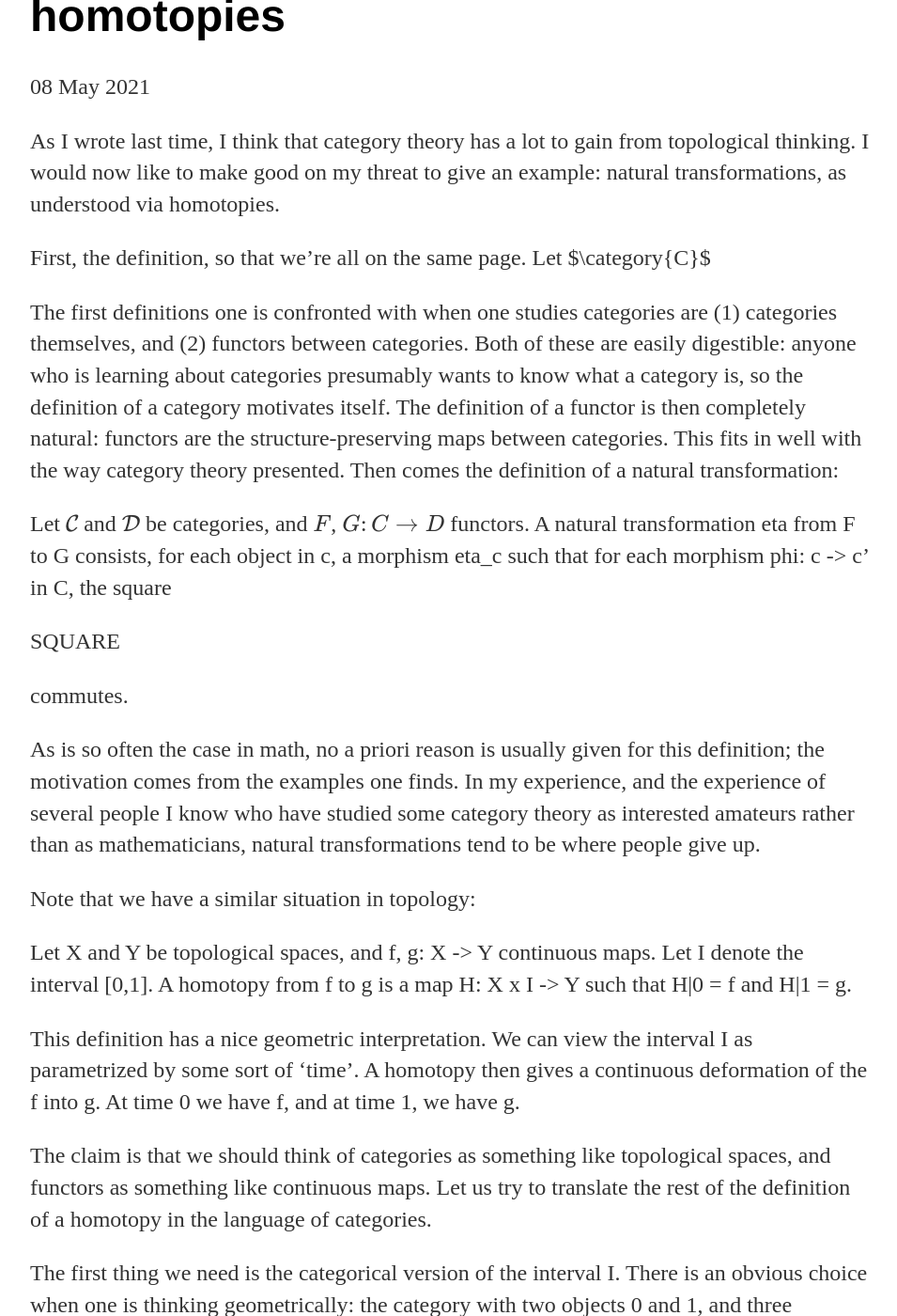
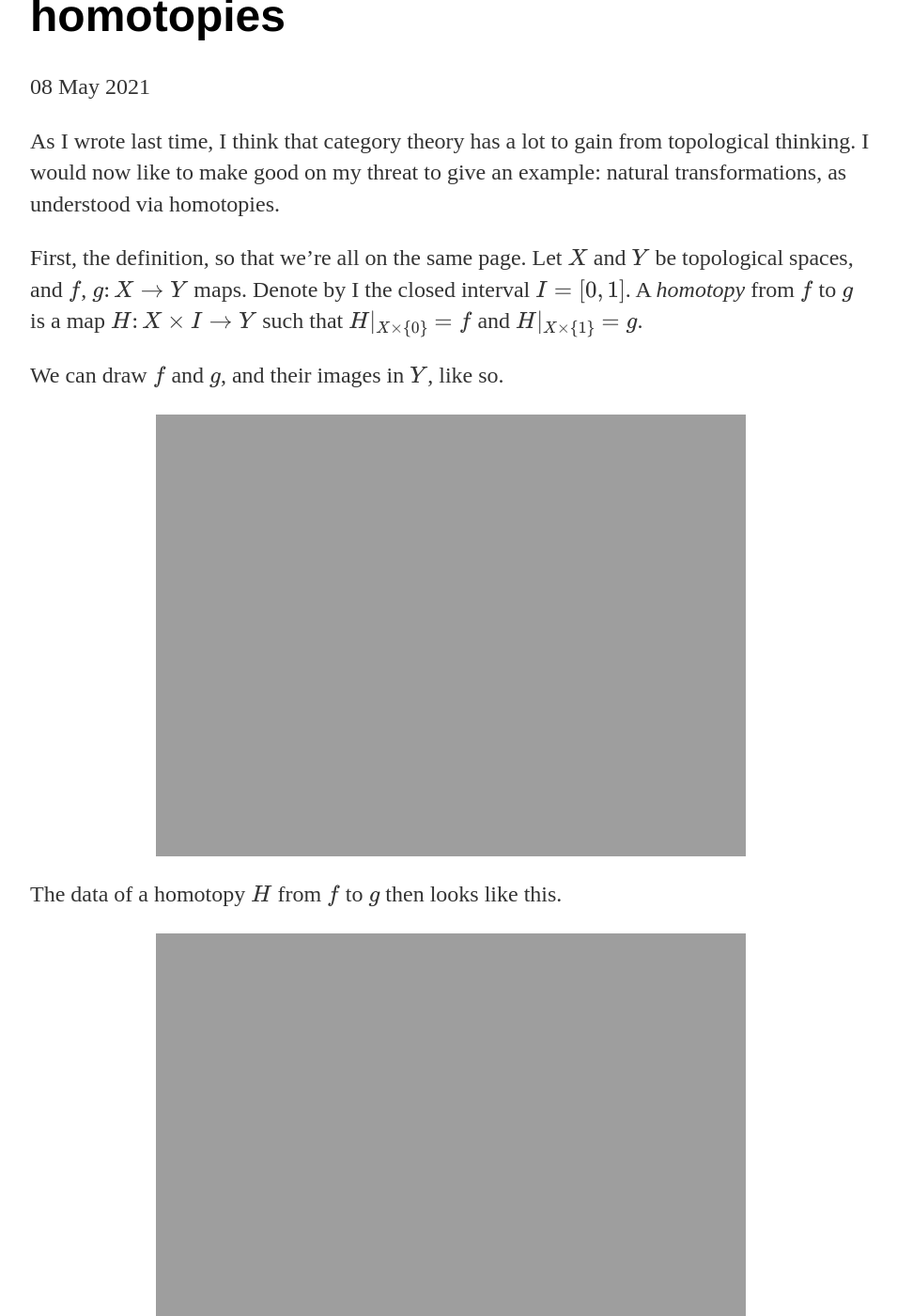
Before and after one commit to angusrush/angusrush.github.io, a Jekyll site: the page built from _posts/2021-05-08-natural-transformations-as-homotopies.markdown, in a window 1280 px wide and 1400 px high, scrolled down 198 px. Shown: the whole window at 94% size, without its empty margins (160-1115 px from the left). Built offline with Jekyll 4.4.1, drawn with Linux system fonts in a browser that asks for light colours; some of the changed text lies outside the part shown.

Commit message:
Trying to add some images

```diff
--- a/_posts/2021-05-08-natural-transformations-as-homotopies.markdown
+++ b/_posts/2021-05-08-natural-transformations-as-homotopies.markdown
@@ -9,7 +9,23 @@ As I wrote last time, I think that category theory has a lot to gain from
 topological thinking. I would now like to make good on my threat to give an
 example: natural transformations, as understood via homotopies.
 
-First, the definition, so that we're all on the same page. Let $\category{C}$
+First, the definition, so that we're all on the same page. Let $$X$$ and $$Y$$
+be topological spaces, and $$f$$, $$g\colon X \to Y$$ maps. Denote by I the
+closed interval $$I = [0, 1]$$. A _homotopy_ from $$f$$ to $$g$$ is a map
+$$H\colon X \times I \to Y$$ such that $$H|_{X \times \{0\}} = f$$ and $$H|_{X
+\times \{1\}} = g$$.
+
+We can draw $$f$$ and $$g$$, and their images in $$Y$$, like so.
+
+![f and g]({{ site.url }}/assets/images/f_and_g.png){: .center-image }
+
+The data of a homotopy $$H$$ from $$f$$ to $$g$$ then looks like this.
+
+![f g and h]({{ site.url }}/assets/images/f_g_and_h.png){: .center-image }
+
+If we view the interval $$I$$ as parametrizing some sort of time, then we can view a homotopy as providing a deformation of $$fX$$ into $$gX$$.
+
+![homotopy]({{ site.url }}/assets/images/homotopy.gif}{: .center-image }
 
 The first definitions one is confronted with when one studies categories are
 (1) categories themselves, and (2) functors between categories. Both of these
```
